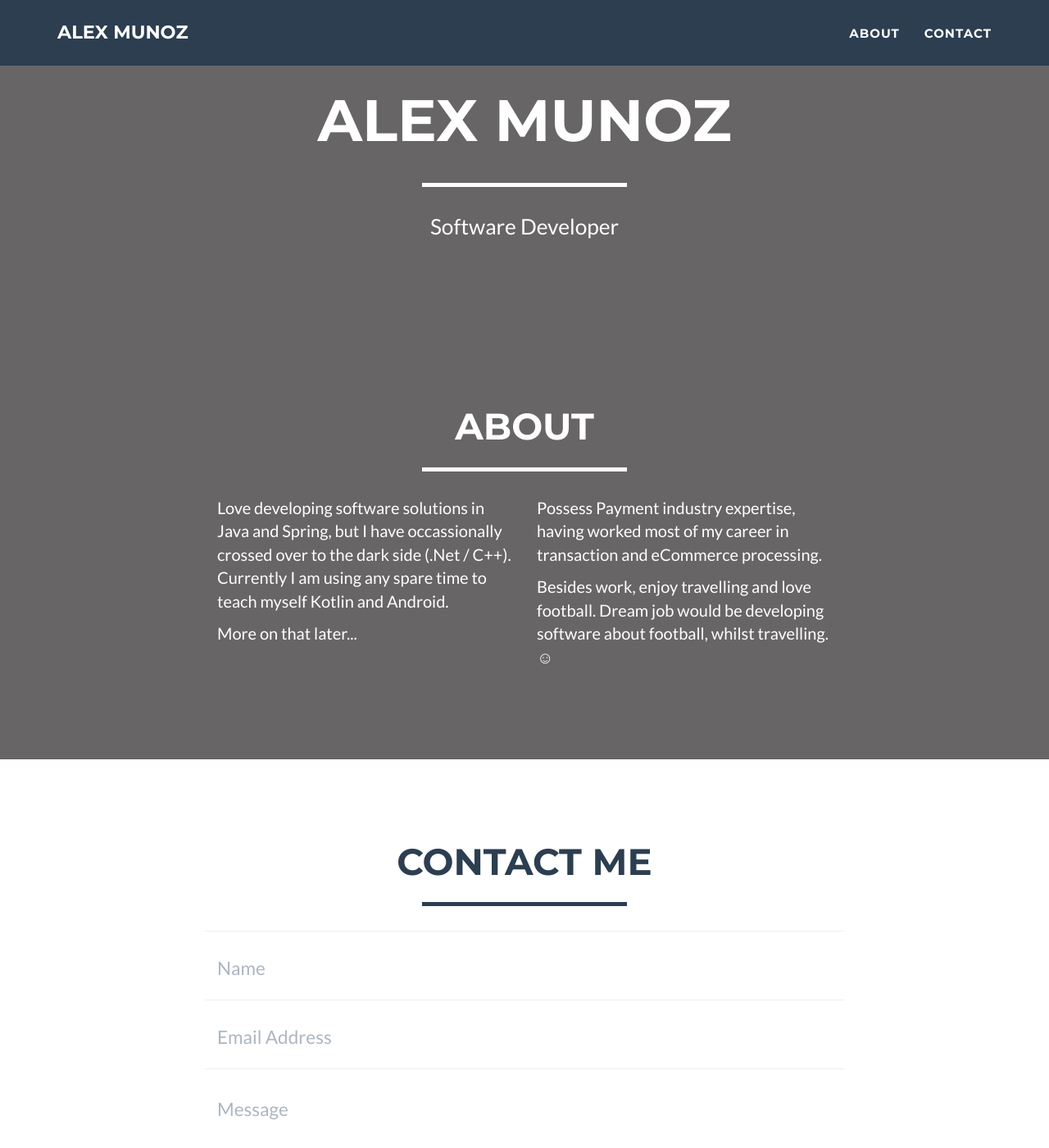
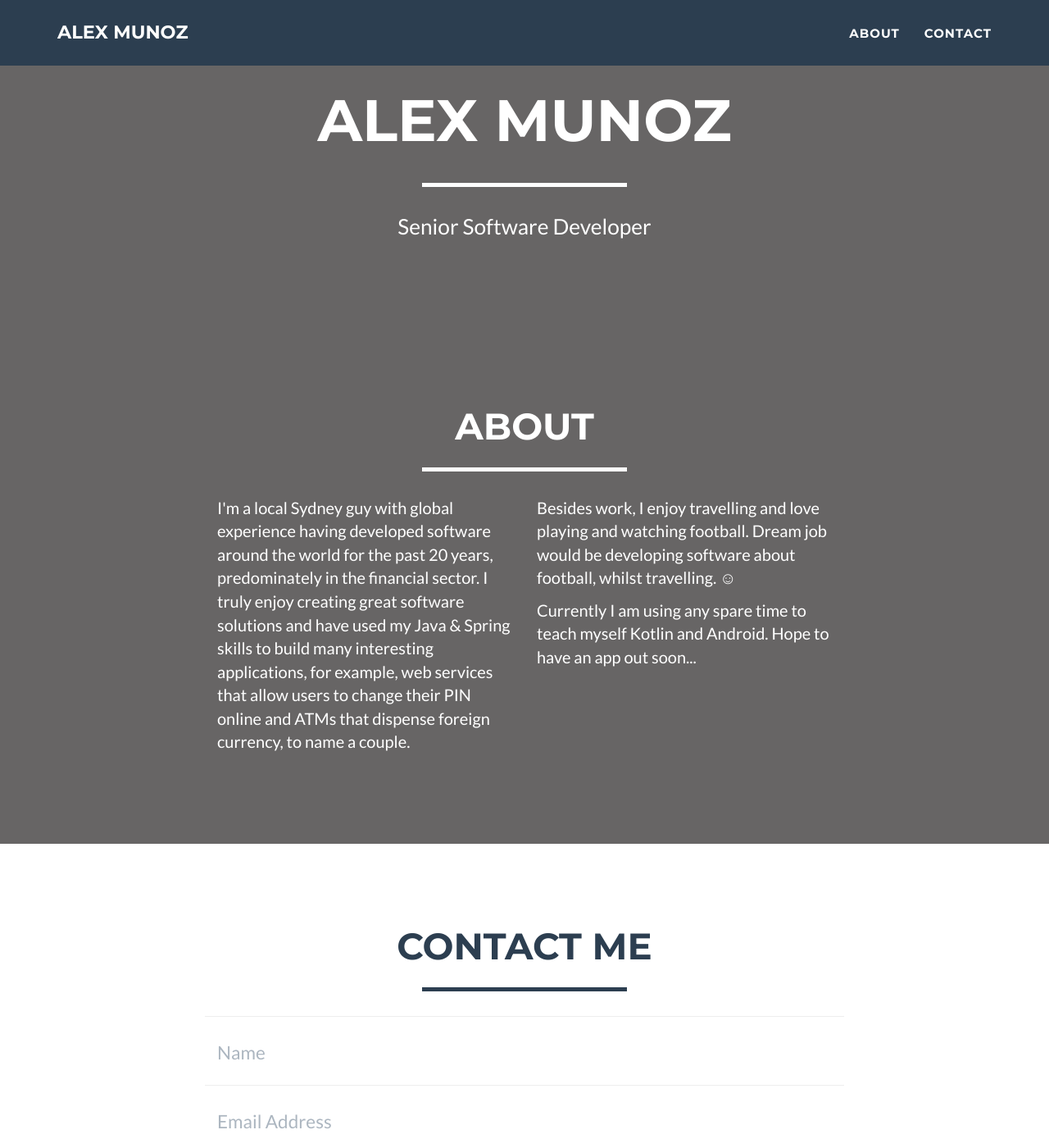
Before and after one commit to BinaryAlex/binaryalex.github.io, a Jekyll site: the page built from index.html, in a window 1280 px wide and 1400 px high, scrolled down 844 px. Shown: the whole window at 82% size. Built offline with Jekyll 4.4.1, drawn with Linux system fonts in a browser that asks for light colours.

Commit message:
About update

```diff
--- a/_config.yml
+++ b/_config.yml
@@ -4,7 +4,7 @@ email: binaryalex01@gmail.com
 url: https://binaryalex.github.io
 description: "It's just binary sludge!"
 keywords: "java, Spring, android"
-skills: "Software Developer"
+skills: "Senior Software Developer"
 meta_author: Munoz Alex
 
 # Google webmaster tools
--- a/_includes/about.html
+++ b/_includes/about.html
@@ -9,12 +9,11 @@
             </div>
             <div class="row">
                 <div class="col-lg-4 col-lg-offset-2">
-                    <p>Love developing software solutions in Java and Spring, but I have occassionally crossed over to the dark side (.Net / C++). Currently I am using any spare time to teach myself Kotlin and Android.</p>
-                    <p>More on that later...</p>
+                    <p>I'm a local Sydney guy with global experience having developed software around the world for the past 20 years, predominately in the financial sector.  I truly enjoy creating great software solutions and have used my Java & Spring skills to build many interesting applications, for example, web services that allow users to change their PIN online and ATMs that dispense foreign currency, to name a couple.
                 </div>
                 <div class="col-lg-4">
-                    <p>Possess Payment industry expertise, having worked most of my career in transaction and eCommerce processing.</p>
-                    <p>Besides work, enjoy travelling and love football.  Dream job would be developing software about football, whilst travelling. &#x263A</p>
+                    <p>Besides work, I enjoy travelling and love playing and watching football.  Dream job would be developing software about football, whilst travelling. &#x263A</p>
+                    <p>Currently I am using any spare time to teach myself Kotlin and Android.  Hope to have an app out soon...</p>
                 </div>
             </div>
         </div>
```
